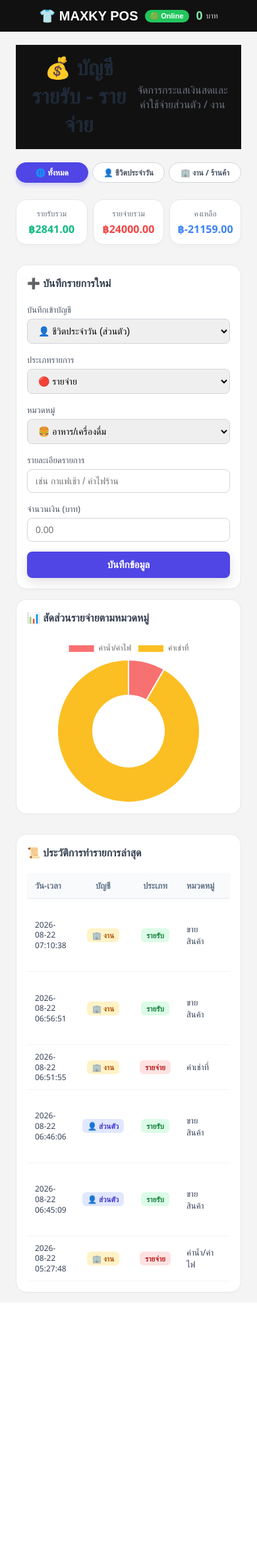
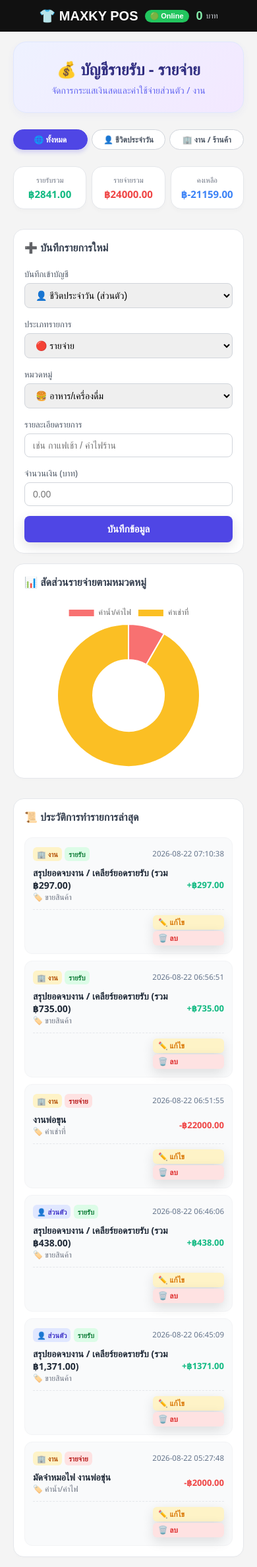
Before and after one commit to 02phuwanai-ops/maxky-pos, a FastAPI app: page /account in a window 390 px wide. Shown: the whole page at 66% size. Before the commit the page ends 1960 px from the top, so only its background shows below. Run offline with FastAPI, Linux system fonts and the light colour scheme; data comes from the database, SQL or seed files in the repository; both versions use the stored data as it was after the commit.

Commit message:
Update account page layout

```diff
--- a/app/templates/account.html
+++ b/app/templates/account.html
@@ -5,8 +5,19 @@
 
 <style>
 .container { max-width: 1000px; margin: 30px auto; padding: 0 20px; font-family: 'Segoe UI', Tahoma, Geneva, Verdana, sans-serif; }
-.header { text-align: center; margin-bottom: 20px; }
-.header h1 { color: #1f2937; margin-bottom: 5px; }
+
+/* Header Card */
+.header-card {
+    background: linear-gradient(135deg, #eef2ff 0%, #f3e8ff 100%);
+    padding: 24px 20px;
+    border-radius: 20px;
+    text-align: center;
+    margin-bottom: 25px;
+    border: 1px solid #e0e7ff;
+    box-shadow: 0 4px 12px rgba(79, 70, 229, 0.05);
+}
+.header-card h1 { color: #312e81; margin: 0 0 6px 0; font-size: 24px; font-weight: 700; }
+.header-card p { color: #6366f1; margin: 0; font-size: 14px; font-weight: 500; }
 
 /* Filter Tabs */
 .filter-tabs { display: flex; justify-content: center; gap: 10px; margin-bottom: 25px; }
@@ -24,7 +35,7 @@
 
 /* Grid layout สำหรับฟอร์มและกราฟ */
 .content-grid { display: grid; grid-template-columns: 1fr 1fr; gap: 20px; margin-bottom: 30px; }
-.panel { background: white; padding: 25px; border-radius: 16px; border: 1px solid #e5e7eb; box-shadow: 0 2px 4px rgba(0,0,0,0.01); }
+.panel { background: white; padding: 25px; border-radius: 16px; border: 1px solid #e5e7eb; box-shadow: 0 2px 4px rgba(0,0,0,0.01); box-sizing: border-box; }
 .panel h2 { margin-top: 0; font-size: 16px; font-weight: 600; color: #374151; margin-bottom: 20px; }
 
 /* Form Style */
@@ -34,31 +45,35 @@
 .btn-submit { width: 100%; background: #4f46e5; color: white; padding: 11px; border: none; border-radius: 8px; font-size: 15px; font-weight: 600; cursor: pointer; transition: 0.2s; }
 .btn-submit:hover { background: #4338ca; }
 
-/* Table Style Improvements */
-.table-responsive { overflow-x: auto; margin-top: 10px; }
-.custom-table { width: 100%; border-collapse: separate; border-spacing: 0; font-size: 13px; }
-.custom-table th { background-color: #f8fafc; color: #64748b; font-weight: 600; padding: 10px 12px; border-bottom: 1px solid #e2e8f0; text-align: left; white-space: nowrap; }
-.custom-table td { padding: 10px 12px; border-bottom: 1px solid #f1f5f9; color: #334155; vertical-align: middle; }
-.custom-table tr:hover { background-color: #f8fafc; }
+/* Table Desktop Style (แก้ไขไม่ให้ล้นจอ) */
+.table-responsive { width: 100%; overflow-x: auto; }
+.table-desktop { width: 100%; border-collapse: separate; border-spacing: 0; font-size: 13px; table-layout: auto; }
+.table-desktop th { background-color: #f8fafc; color: #64748b; font-weight: 600; padding: 10px 8px; border-bottom: 1px solid #e2e8f0; text-align: left; white-space: nowrap; }
+.table-desktop td { padding: 10px 8px; border-bottom: 1px solid #f1f5f9; color: #334155; vertical-align: middle; }
+.table-desktop tr:hover { background-color: #f8fafc; }
+
+/* Mobile Card List */
+.mobile-tx-list { display: none; }
 
 /* Badge Style */
-.badge { display: inline-block; padding: 3px 8px; border-radius: 6px; font-size: 11.5px; font-weight: 600; white-space: nowrap; }
+.badge { display: inline-block; padding: 3px 6px; border-radius: 6px; font-size: 11px; font-weight: 600; white-space: nowrap; }
 .badge-inc { background-color: #dcfce7; color: #15803d; }
 .badge-exp { background-color: #fee2e2; color: #b91c1c; }
 .badge-scope-work { background-color: #fef3c7; color: #b45309; }
 .badge-scope-personal { background-color: #e0e7ff; color: #4338ca; }
 
-.text-date { font-size: 12px; color: #64748b; line-height: 1.3; }
-.amount-text { font-weight: 600; font-size: 13.5px; text-align: right; }
+.text-date { font-size: 11.5px; color: #64748b; line-height: 1.2; white-space: nowrap; }
+.amount-text { font-weight: 600; font-size: 13px; white-space: nowrap; }
 
-/* Buttons Style */
-.btn-action { padding: 5px 9px; border: none; border-radius: 6px; cursor: pointer; font-size: 12px; font-weight: 600; transition: 0.2s; }
-.btn-edit { background: #fef3c7; color: #d97706; margin-right: 4px; }
+/* Action Buttons (ปรับให้กะทัดรัด) */
+.action-cell { white-space: nowrap; text-align: center; }
+.btn-action { padding: 4px 8px; border: none; border-radius: 6px; cursor: pointer; font-size: 11.5px; font-weight: 600; transition: 0.2s; display: inline-flex; align-items: center; gap: 2px; }
+.btn-edit { background: #fef3c7; color: #d97706; margin-right: 2px; }
 .btn-edit:hover { background: #fde68a; }
 .btn-delete { background: #fee2e2; color: #dc2626; }
 .btn-delete:hover { background: #fca5a5; }
 
-/* Modal Custom Style */
+/* Modal Style */
 .modal-overlay { display: none; position: fixed; top: 0; left: 0; width: 100%; height: 100%; background: rgba(0,0,0,0.4); z-index: 1000; align-items: center; justify-content: center; }
 .modal-overlay.active { display: flex; }
 .modal-content-custom { background: white; padding: 25px; border-radius: 16px; width: 100%; max-width: 420px; box-shadow: 0 10px 25px rgba(0,0,0,0.1); }
@@ -70,22 +85,49 @@
 
 /* Responsive Styles for Mobile */
 @media (max-width: 768px) {
-  .container { padding: 0 12px; margin: 15px auto; }
+  .container { padding: 0 10px; margin: 15px auto; }
   .cards-grid { grid-template-columns: repeat(3, 1fr); gap: 8px; }
   .card-box { padding: 12px 6px; }
-  .card-box h3 { font-size: 12px; margin-bottom: 4px; }
-  .card-box p { font-size: 16px; }
+  .card-box h3 { font-size: 11px; margin-bottom: 4px; }
+  .card-box p { font-size: 15px; }
   .content-grid { grid-template-columns: 1fr; gap: 15px; }
   .filter-tabs { flex-wrap: wrap; gap: 6px; }
-  .tab-btn { padding: 6px 12px; font-size: 12px; flex: 1; text-align: center; }
+  .tab-btn { padding: 6px 10px; font-size: 12px; flex: 1; text-align: center; }
   .panel { padding: 16px; }
+
+  /* แสดง Card สไตล์ Mobile */
+  .table-desktop { display: none; }
+  .mobile-tx-list { display: flex; flex-direction: column; gap: 10px; }
+
+  .mobile-tx-item {
+      background: #f9fafb;
+      border: 1px solid #f3f4f6;
+      border-radius: 12px;
+      padding: 12px;
+      display: flex;
+      flex-direction: column;
+      gap: 8px;
+  }
+  .mobile-tx-header { display: flex; justify-content: space-between; align-items: center; }
+  .mobile-tx-body { display: flex; justify-content: space-between; align-items: center; }
+  .mobile-tx-title { font-weight: 600; color: #1f2937; font-size: 14px; }
+  .mobile-tx-category { font-size: 12px; color: #6b7280; }
+  .mobile-tx-footer {
+      display: flex;
+      justify-content: flex-end;
+      align-items: center;
+      padding-top: 6px;
+      border-top: 1px dashed #e5e7eb;
+      margin-top: 2px;
+  }
 }
 </style>
 
 <div class="container">
-    <div class="header">
+    <!-- Header Card -->
+    <div class="header-card">
         <h1>💰 บัญชีรายรับ - รายจ่าย</h1>
-        <p style="color: #6b7280;">จัดการกระแสเงินสดและค่าใช้จ่ายส่วนตัว / งาน</p>
+        <p>จัดการกระแสเงินสดและค่าใช้จ่ายส่วนตัว / งาน</p>
     </div>
 
     <!-- ปุ่ม Filter สลับดูส่วนตัว / งาน -->
@@ -111,7 +153,7 @@
         </div>
     </div>
 
-    <!-- กล่องจบงาน / เคลียร์เฉพาะยอดรายรับงาน (แสดงเฉพาะตอนเลือกแท็บ งาน / ร้านค้า) -->
+    <!-- กล่องจบงาน / เคลียร์เฉพาะยอดรายรับงาน -->
     {% if summary.selected_scope == 'work' %}
     <div class="panel" style="background: #f0fdf4; border: 1px solid #bbf7d0; margin-bottom: 25px; padding: 18px 25px;">
         <div style="display: flex; justify-content: space-between; align-items: center; flex-wrap: wrap; gap: 12px;">
@@ -183,20 +225,22 @@
         </div>
     </div>
 
-    <!-- ตารางประวัติ -->
+    <!-- ประวัติการทำรายการ -->
     <div class="panel">
         <h2>📜 ประวัติการทำรายการล่าสุด</h2>
+
+        <!-- ตาราง Desktop (ปรับปรุงแก้ไขแล้ว) -->
         <div class="table-responsive">
-            <table class="custom-table">
+            <table class="table-desktop">
                 <thead>
                     <tr>
-                        <th style="width: 120px;">วัน-เวลา</th>
-                        <th style="width: 80px; text-align: center;">บัญชี</th>
-                        <th style="width: 80px; text-align: center;">ประเภท</th>
-                        <th style="width: 120px;">หมวดหมู่</th>
+                        <th>วัน-เวลา</th>
+                        <th style="text-align: center;">บัญชี</th>
+                        <th style="text-align: center;">ประเภท</th>
+                        <th>หมวดหมู่</th>
                         <th>รายการ</th>
-                        <th style="width: 110px; text-align: right;">จำนวนเงิน</th>
-                        <th style="width: 110px; text-align: center;">จัดการ</th>
+                        <th style="text-align: right;">จำนวนเงิน</th>
+                        <th style="text-align: center;">จัดการ</th>
                     </tr>
                 </thead>
                 <tbody>
@@ -217,12 +261,12 @@
                                 <span class="badge badge-exp">รายจ่าย</span>
                             {% endif %}
                         </td>
-                        <td>{{ item[4] }}</td>
-                        <td style="font-weight: 500;">{{ item[1] }}</td>
-                        <td class="amount-text {% if item[2] == 'income' %}inc{% else %}exp{% endif %}">
+                        <td style="white-space: nowrap;">{{ item[4] }}</td>
+                        <td style="font-weight: 500; word-break: break-word;">{{ item[1] }}</td>
+                        <td class="amount-text {% if item[2] == 'income' %}inc{% else %}exp{% endif %}" style="text-align: right;">
                             ฿{{ "%.2f"|format(item[3]) }}
                         </td>
-                        <td style="text-align: center; white-space: nowrap;">
+                        <td class="action-cell">
                             <button class="btn-action btn-edit"
                                     onclick="openEditModal('{{ item[0] }}', '{{ item[1] }}', '{{ item[2] }}', '{{ item[3] }}', '{{ item[4] }}', '{{ item[6] }}')">
                                 ✏️ แก้ไข
@@ -238,6 +282,55 @@
                     {% endfor %}
                 </tbody>
             </table>
+        </div>
+
+        <!-- รายการ Mobile List -->
+        <div class="mobile-tx-list">
+            {% for item in summary.transactions %}
+            <div class="mobile-tx-item">
+                <div class="mobile-tx-header">
+                    <div>
+                        {% if item[6] == 'work' %}
+                            <span class="badge badge-scope-work">🏢 งาน</span>
+                        {% else %}
+                            <span class="badge badge-scope-personal">👤 ส่วนตัว</span>
+                        {% endif %}
+
+                        {% if item[2] == 'income' %}
+                            <span class="badge badge-inc">รายรับ</span>
+                        {% else %}
+                            <span class="badge badge-exp">รายจ่าย</span>
+                        {% endif %}
+                    </div>
+                    <span class="text-date">{{ item[5] }}</span>
+                </div>
+
+                <div class="mobile-tx-body">
+                    <div>
+                        <div class="mobile-tx-title">{{ item[1] }}</div>
+                        <div class="mobile-tx-category">🏷️ {{ item[4] }}</div>
+                    </div>
+                    <div class="amount-text {% if item[2] == 'income' %}inc{% else %}exp{% endif %}">
+                        {% if item[2] == 'income' %}+{% else %}-{% endif %}฿{{ "%.2f"|format(item[3]) }}
+                    </div>
+                </div>
+
+                <div class="mobile-tx-footer">
+                    <div>
+                        <button class="btn-action btn-edit"
+                                onclick="openEditModal('{{ item[0] }}', '{{ item[1] }}', '{{ item[2] }}', '{{ item[3] }}', '{{ item[4] }}', '{{ item[6] }}')">
+                            ✏️ แก้ไข
+                        </button>
+                        <form action="/api/account/delete/{{ item[0] }}" method="POST" style="display:inline;" onsubmit="return confirm('ยืนยันการลบรายการ {{ item[1] }}?');">
+                            <input type="hidden" name="current_scope" value="{{ summary.selected_scope }}">
+                            <button type="submit" class="btn-action btn-delete">🗑️ ลบ</button>
+                        </form>
+                    </div>
+                </div>
+            </div>
+            {% else %}
+            <div style="text-align: center; color: #9ca3af; padding: 20px;">ยังไม่มีข้อมูลรายการ</div>
+            {% endfor %}
         </div>
     </div>
 </div>
```
Also changed, not shown: database.db, pos.db.
